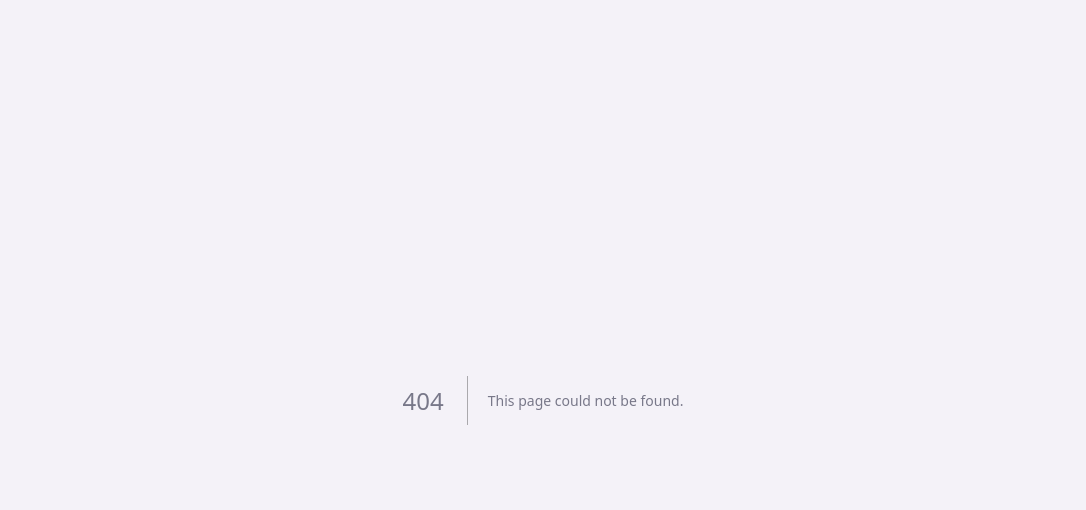
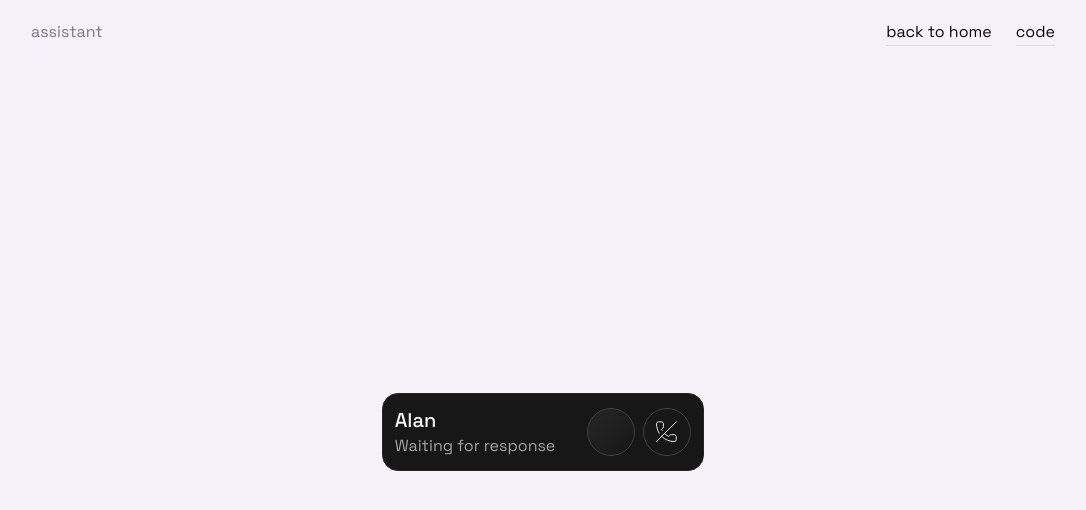
Before and after one commit to stylessh/interactions, a Next.js app: page /assistant in a window 1280 px wide. Before the commit this address had no page. Shown: the top 510 px of the page, without its empty margins (97-1183 px from the left). Built offline with nearby package versions, Linux system fonts and the light colour scheme.

Commit message:
demo: assistant card

```diff
--- /dev/null
+++ b/app/(demos)/assistant/components/assistant.tsx
@@ -0,0 +1,188 @@
+"use client";
+
+import { HTMLAttributes, SVGProps, useState } from "react";
+import { AnimatePresence, motion, MotionProps } from "motion/react";
+import { cn } from "@/lib/utils";
+
+const DEFAULT_TRANSITION = {
+  type: "spring",
+  duration: 0.25,
+  bounce: 0.1,
+};
+
+export function Assistant() {
+  const [isExpanded, setIsExpanded] = useState(false);
+
+  if (!isExpanded) {
+    return (
+      <Card onClick={() => setIsExpanded(true)}>
+        <div className="flex flex-col gap-4">
+          <div className="flex justify-between gap-x-8">
+            <Info />
+            <div className="flex items-center gap-x-2">
+              <Avatar />
+              <OffButton />
+            </div>
+          </div>
+        </div>
+      </Card>
+    );
+  }
+
+  return (
+    <Card
+      className="w-full max-w-[360px] rounded-3xl"
+      onClick={() => setIsExpanded(false)}
+    >
+      <div className="flex flex-col justify-center gap-4">
+        <div className="flex justify-between gap-x-8">
+          <Info />
+          <div className="flex items-center gap-x-2">
+            <Avatar />
+            <OffButton />
+          </div>
+        </div>
+
+        <motion.div
+          initial={{ opacity: 0, filter: "blur(10px)" }}
+          animate={{ opacity: 1, filter: "blur(0px)" }}
+          exit={{ opacity: 0, filter: "blur(10px)" }}
+          transition={DEFAULT_TRANSITION}
+          className="flex justify-between gap-x-8 border-t border-neutral-800 pt-2 pr-1"
+        >
+          <p className="text-neutral-50 text-lg font-medium">
+            Navigating to Billing
+          </p>
+
+          <Configuration className="size-6 text-neutral-50" />
+        </motion.div>
+      </div>
+
+      <AnimatePresence mode="wait">
+        <BorealGradient />
+      </AnimatePresence>
+    </Card>
+  );
+}
+
+const Card = ({
+  className,
+  children,
+  ...props
+}: { className?: string } & MotionProps & HTMLAttributes<HTMLDivElement>) => {
+  return (
+    <motion.div
+      layoutId="assistant-card"
+      className={cn(
+        "bg-neutral-900 border border-neutral-800 p-3 rounded-2xl relative",
+        className
+      )}
+      transition={DEFAULT_TRANSITION}
+      {...props}
+    >
+      {children}
+    </motion.div>
+  );
+};
+
+const Info = () => {
+  return (
+    <div className="flex flex-col gap-y-0">
+      <motion.h2
+        layoutId="assistant-name"
+        className="text-xl font-medium text-neutral-50"
+        transition={DEFAULT_TRANSITION}
+      >
+        Alan
+      </motion.h2>
+      <motion.p
+        layoutId="assistant-status"
+        className="text-neutral-400"
+        transition={DEFAULT_TRANSITION}
+      >
+        Waiting for response
+      </motion.p>
+    </div>
+  );
+};
+
+const Avatar = () => {
+  return (
+    <motion.div
+      layoutId="assistant-avatar"
+      className="size-12 bg-gradient-to-br from-neutral-800 to-neutral-900 border border-neutral-700 rounded-full"
+      transition={DEFAULT_TRANSITION}
+    />
+  );
+};
+
+const OffButton = () => {
+  return (
+    <motion.button
+      layoutId="assistant-off-button"
+      className="size-12 bg-neutral-900 border border-neutral-700 rounded-full grid place-items-center"
+      transition={DEFAULT_TRANSITION}
+    >
+      <PhoneOff className="size-6 text-neutral-50" />
+    </motion.button>
+  );
+};
+
+const BorealGradient = () => {
+  return (
+    <motion.div
+      initial={{ opacity: 0 }}
+      animate={{ opacity: 1 }}
+      exit={{ opacity: 0 }}
+      transition={{ ease: "backOut", duration: 0.9, delay: 0.37 }}
+      className="absolute inset-0 blur-[10px] -z-10 rounded-3xl overflow-hidden"
+    >
+      <div
+        className="absolute -inset-[100%] animate-[spin_4s_linear_infinite]"
+        style={{
+          background:
+            "conic-gradient(from 180deg at 50.00% 50.00%, #FFB7B7 0deg, rgba(151, 71, 255, 0.50) 180deg, #48E3AB 270deg, #FFC4C4 360deg)",
+        }}
+      />
+      <div className="absolute inset-0 bg-neutral-50/15" />
+    </motion.div>
+  );
+};
+
+const PhoneOff = (props: SVGProps<SVGSVGElement>) => {
+  return (
+    <svg
+      viewBox="0 0 38 39"
+      fill="none"
+      xmlns="http://www.w3.org/2000/svg"
+      {...props}
+    >
+      <path
+        d="M14.96 22.04C16.7021 23.7816 18.7196 25.2239 20.9312 26.3088C21.2616 26.4606 21.6339 26.4952 21.9867 26.4071C22.3395 26.319 22.6517 26.1133 22.872 25.824L23.44 25.08C23.7381 24.6826 24.1246 24.36 24.5689 24.1378C25.0133 23.9157 25.5032 23.8 26 23.8H30.8C31.6487 23.8 32.4626 24.1371 33.0627 24.7373C33.6629 25.3374 34 26.1513 34 27V31.8C34 32.6487 33.6629 33.4626 33.0627 34.0627C32.4626 34.6629 31.6487 35 30.8 35C27.0179 35 23.2729 34.2551 19.7787 32.8078C16.2845 31.3605 13.1096 29.2391 10.4352 26.5648M34 3L2 35M6.416 21.5312C3.52961 16.9386 1.99886 11.6243 2 6.2C2 5.35131 2.33714 4.53737 2.93726 3.93726C3.53738 3.33714 4.35131 3 5.2 3H10C10.8487 3 11.6626 3.33714 12.2627 3.93726C12.8629 4.53737 13.2 5.35131 13.2 6.2V11C13.2 11.4968 13.0843 11.9867 12.8622 12.4311C12.64 12.8754 12.3174 13.2619 11.92 13.56L11.1712 14.1216C10.8775 14.3459 10.6704 14.6649 10.5853 15.0246C10.5001 15.3842 10.5421 15.7622 10.704 16.0944C10.8293 16.3491 10.9595 16.6014 11.0944 16.8512"
+        stroke="currentColor"
+        strokeWidth="1.5"
+        strokeLinecap="round"
+        strokeLinejoin="round"
+      />
+    </svg>
+  );
+};
+
+const Configuration = (props: SVGProps<SVGSVGElement>) => {
+  return (
+    <svg
+      xmlns="http://www.w3.org/2000/svg"
+      viewBox="0 0 24 24"
+      fill="none"
+      stroke="currentColor"
+      strokeWidth="1.5"
+      strokeLinecap="round"
+      strokeLinejoin="round"
+      {...props}
+    >
+      <circle cx="12" cy="12" r="1" />
+      <circle cx="19" cy="12" r="1" />
+      <circle cx="5" cy="12" r="1" />
+    </svg>
+  );
+};
--- /dev/null
+++ b/app/(demos)/assistant/page.tsx
@@ -0,0 +1,12 @@
+import { DemoWrapper } from "@/components/demo-wrapper";
+import { Assistant } from "./components/assistant";
+
+export default function AssistantPage() {
+  return (
+    <DemoWrapper name="assistant">
+      <div className="flex flex-col justify-center items-center">
+        <Assistant />
+      </div>
+    </DemoWrapper>
+  );
+}
--- a/app/(demos)/demos.ts
+++ b/app/(demos)/demos.ts
@@ -41,6 +41,12 @@ const demos = [
     description: "A demo to showcase analytics card",
     draft: false,
   },
+  {
+    slug: "assistant",
+    title: "assistant",
+    description: "A demo to showcase assistant",
+    draft: false,
+  },
 ] as const;
 
 export type DemoSlug = (typeof demos)[number]["slug"];
```
